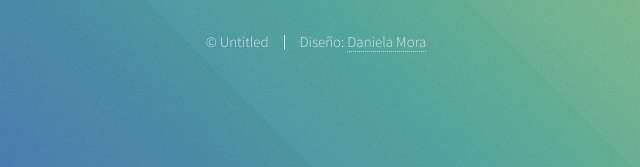
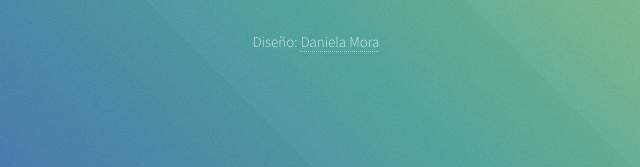
Before and after one commit to Danamorah/Portfolio, a plain HTML site: page index.html in a window 1280 px wide. Shown: the part 3308-3475 px from the top of the page, 324-964 px from the left. Drawn offline with Linux system fonts and the light colour scheme.

Commit message:
delete untitled

```diff
--- a/index.html
+++ b/index.html
@@ -117,7 +117,7 @@
 					<li><a href="https://github.com/Danamorah" class="icon alt fa-github"><span class="label">GitHub</span></a></li>
 				</ul>
 				<ul class="copyright">
-					<li>&copy; Untitled</li><li>Diseño: <a href="#">Daniela Mora</a></li>
+					<li>Diseño: <a href="#">Daniela Mora</a></li>
 				</ul>
 			</section>
 
```
